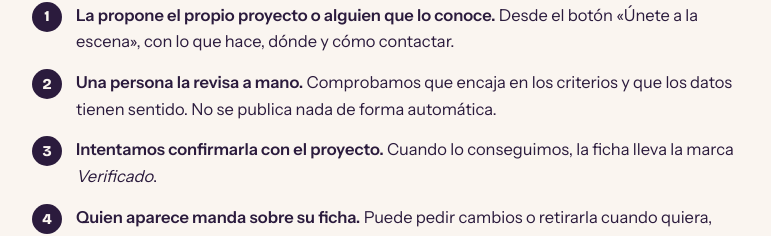
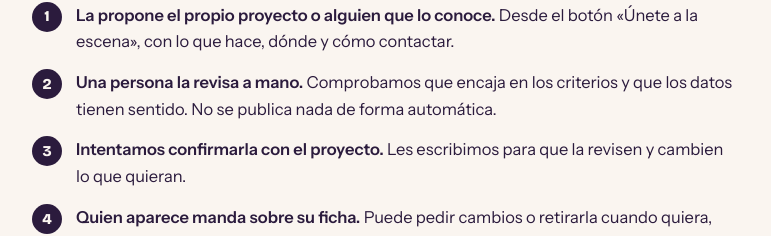
Before and after one commit to angelsima/laescenalocal, a plain HTML site: page acerca.html in a window 1280 px wide. Shown: the part 3580-3816 px from the top of the page, without its empty margins (254-1025 px from the left). Drawn offline with nearby package versions, Linux system fonts and the light colour scheme.

Commit message:
Update confirmation process description in acerca.html

```diff
--- a/acerca.html
+++ b/acerca.html
@@ -159,7 +159,7 @@ footer{border-top:1px solid var(--line);margin-top:48px;padding-top:16px;font-si
 <ol class="steps">
 <li><b>La propone el propio proyecto o alguien que lo conoce.</b> Desde el botón «Únete a la escena», con lo que hace, dónde y cómo contactar.</li>
 <li><b>Una persona la revisa a mano.</b> Comprobamos que encaja en los criterios y que los datos tienen sentido. No se publica nada de forma automática.</li>
-<li><b>Intentamos confirmarla con el proyecto.</b> Cuando lo conseguimos, la ficha lleva la marca <i>Verificado</i>.</li>
+<li><b>Intentamos confirmarla con el proyecto.</b> Les escribimos para que la revisen y cambien lo que quieran.</li>
 <li><b>Quien aparece manda sobre su ficha.</b> Puede pedir cambios o retirarla cuando quiera, escribiendo a <a href="mailto:info.laescenalocal@gmail.com">info.laescenalocal@gmail.com</a>. Y cualquiera puede avisar de un error desde la propia ficha.</li>
 </ol>
 
```
